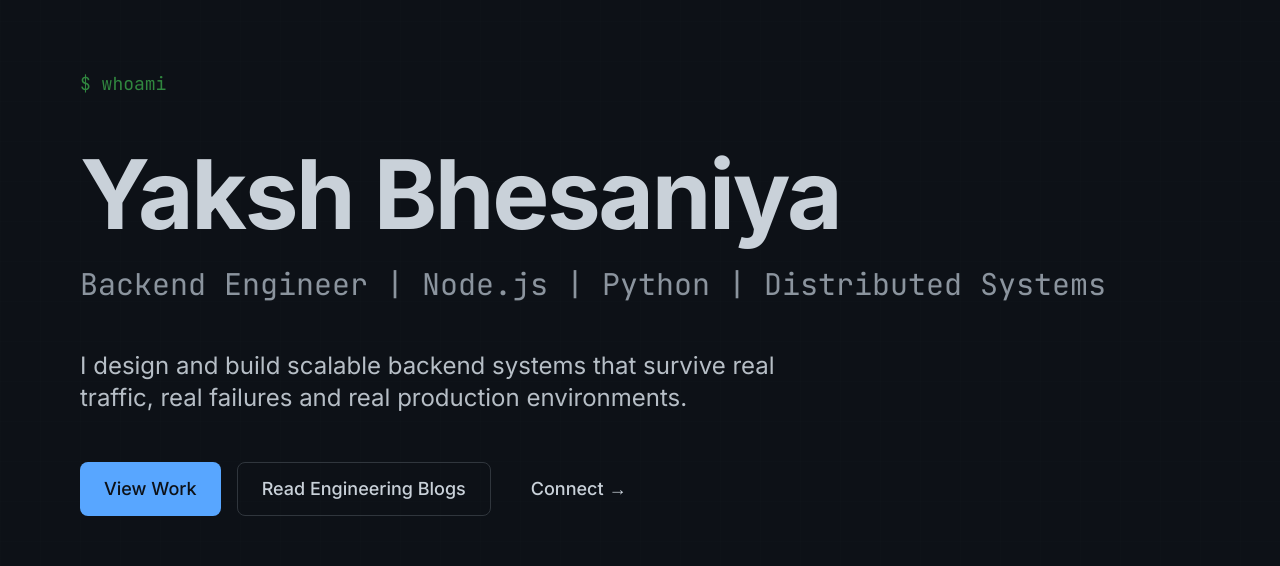
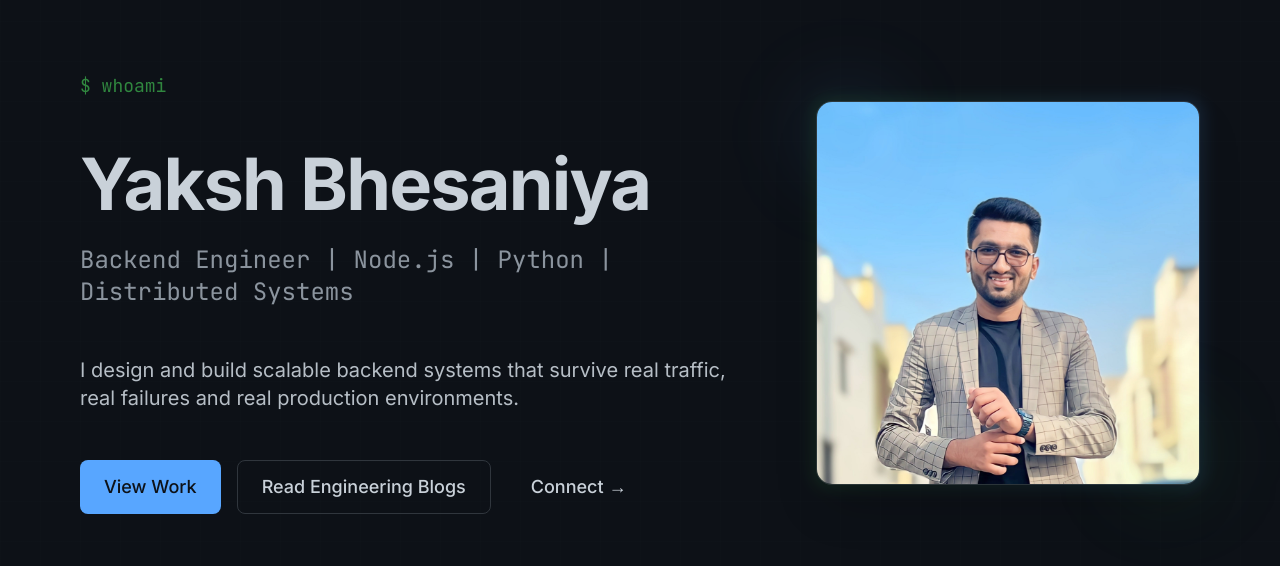
Before and after one commit to yakshbhesaniya/yaksh-bhesaniya-personal-site, a Next.js app: page / in a window 1280 px wide. Shown: the part 139-705 px from the top of the page. Built offline with nearby package versions, Linux system fonts and the light colour scheme; no server answers.

Commit message:
photo added

```diff
--- a/app/globals.css
+++ b/app/globals.css
@@ -56,6 +56,11 @@
   .link-styled {
     @apply text-accent hover:underline transition-colors;
   }
+
+  /* Glassmorphism effect */
+  .glassmorphism {
+    @apply bg-surface/40 backdrop-blur-md border border-white/10;
+  }
 }
 
 @layer utilities {
--- a/components/sections/Hero.tsx
+++ b/components/sections/Hero.tsx
@@ -1,5 +1,6 @@
 "use client";
 
+import Image from "next/image";
 import { Button } from "@/components/ui/Button";
 import { siteConfig } from "@/config/site";
 
@@ -16,7 +17,9 @@ export function Hero() {
 
             {/* Content */}
             <div className="container mx-auto px-4 max-w-6xl relative z-10 pt-16">
-                <div className="space-y-8 md:space-y-12">
+                <div className="flex flex-col lg:flex-row items-center gap-12 lg:gap-16">
+                    {/* Text Content */}
+                    <div className="flex-1 space-y-8 md:space-y-12 text-left">
                         {/* Terminal-style greeting */}
                         <div className="font-mono text-success text-sm md:text-lg">
                             <span className="opacity-70">$ whoami</span>
@@ -25,18 +28,18 @@ export function Hero() {
                         {/* Name and Title */}
                         <div className="space-y-4 md:space-y-6">
                             <div>
-                            <h1 className="text-3xl sm:text-5xl md:text-7xl lg:text-8xl font-bold text-text-primary tracking-tight">
+                                <h1 className="text-4xl sm:text-5xl md:text-6xl lg:text-7xl font-bold text-text-primary tracking-tight">
                                     {siteConfig.author.name}
                                 </h1>
                             </div>
-                        <p className="text-lg sm:text-xl md:text-2xl lg:text-3xl text-text-secondary font-mono">
+                            <p className="text-lg sm:text-xl md:text-2xl text-text-secondary font-mono">
                                 {siteConfig.author.tagline}
                             </p>
                         </div>
 
                         {/* Core Statement */}
-                    <div className="max-w-3xl">
-                        <p className="text-base sm:text-lg md:text-xl lg:text-2xl text-text-primary leading-relaxed opacity-90">
+                        <div className="max-w-2xl">
+                            <p className="text-base sm:text-lg md:text-xl text-text-primary leading-relaxed opacity-90">
                                 {siteConfig.description}
                             </p>
                         </div>
@@ -68,6 +71,24 @@ export function Hero() {
                             </Button>
                         </div>
                     </div>
+
+                    {/* Image Column */}
+                    <div className="flex-shrink-0 relative group">
+                        <div className="absolute -inset-1 bg-gradient-to-r from-success/50 to-accent/50 rounded-2xl blur opacity-25 group-hover:opacity-50 transition duration-1000 group-hover:duration-200"></div>
+                        <div className="relative w-64 h-64 md:w-80 md:h-80 lg:w-96 lg:h-96 rounded-2xl overflow-hidden border border-white/10 glassmorphism shadow-2xl skew-y-0 group-hover:-skew-y-2 transition-transform duration-500">
+                            <Image
+                                src="/Yaksh.jpeg"
+                                alt={siteConfig.author.name}
+                                fill
+                                className="object-cover transition-all duration-700 scale-100 hover:scale-110"
+                                priority
+                            />
+                        </div>
+                        {/* Decorative elements */}
+                        <div className="absolute -bottom-4 -right-4 w-24 h-24 bg-success/10 rounded-full blur-2xl"></div>
+                        <div className="absolute -top-4 -left-4 w-24 h-24 bg-accent/10 rounded-full blur-2xl"></div>
+                    </div>
+                </div>
             </div>
         </section>
     );
```
Also changed, not shown: public/Yaksh.jpeg (added). Lines whose indentation alone changed are shown as unchanged.
